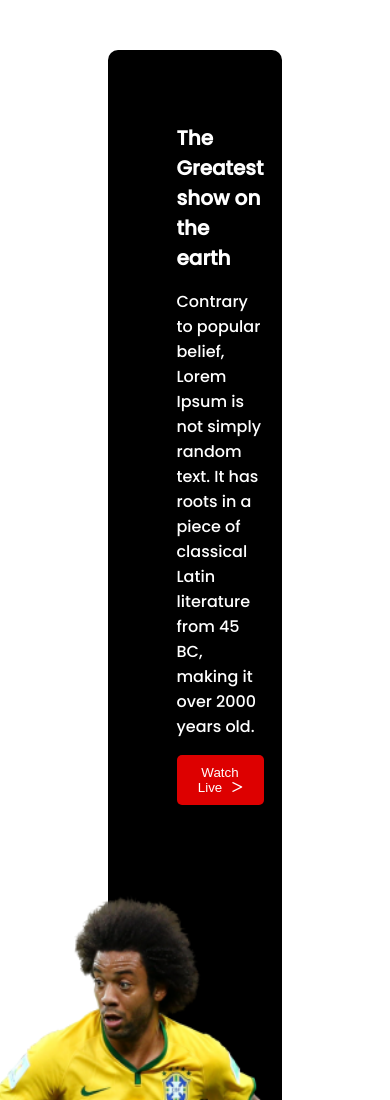
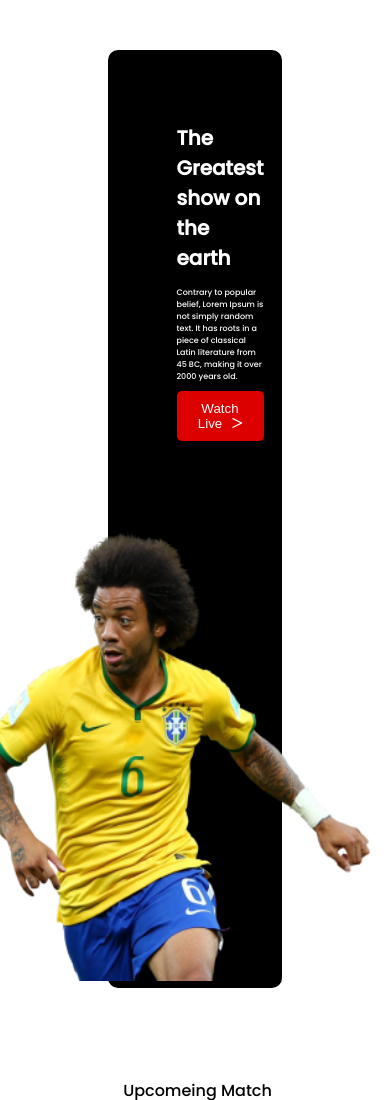
Before and after one commit to sanjid86/world-cup-website, a plain HTML site: page index.html in a window 390 px wide. Shown: the top 1100 px of the page. Drawn offline with Linux system fonts and the light colour scheme.

Commit message:
style added

```diff
--- a/style.css
+++ b/style.css
@@ -187,6 +187,9 @@ footer{
     .banner-title{
         font-size: 20px;
     }
+    .banner-info{
+        font-size: 8px;
+    }
     .main-container{
         margin-left: 0px;
         margin-right: 50px;
```
